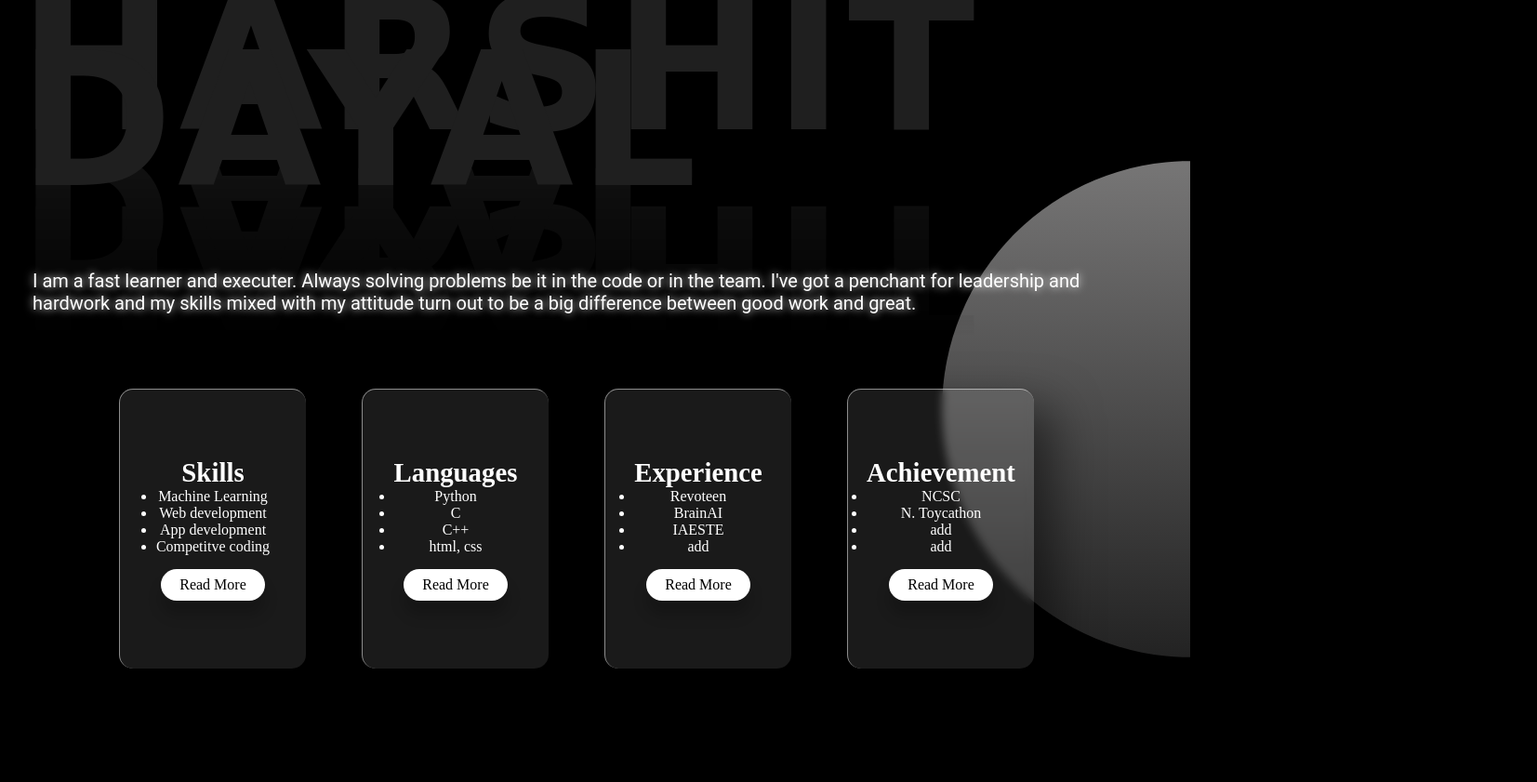
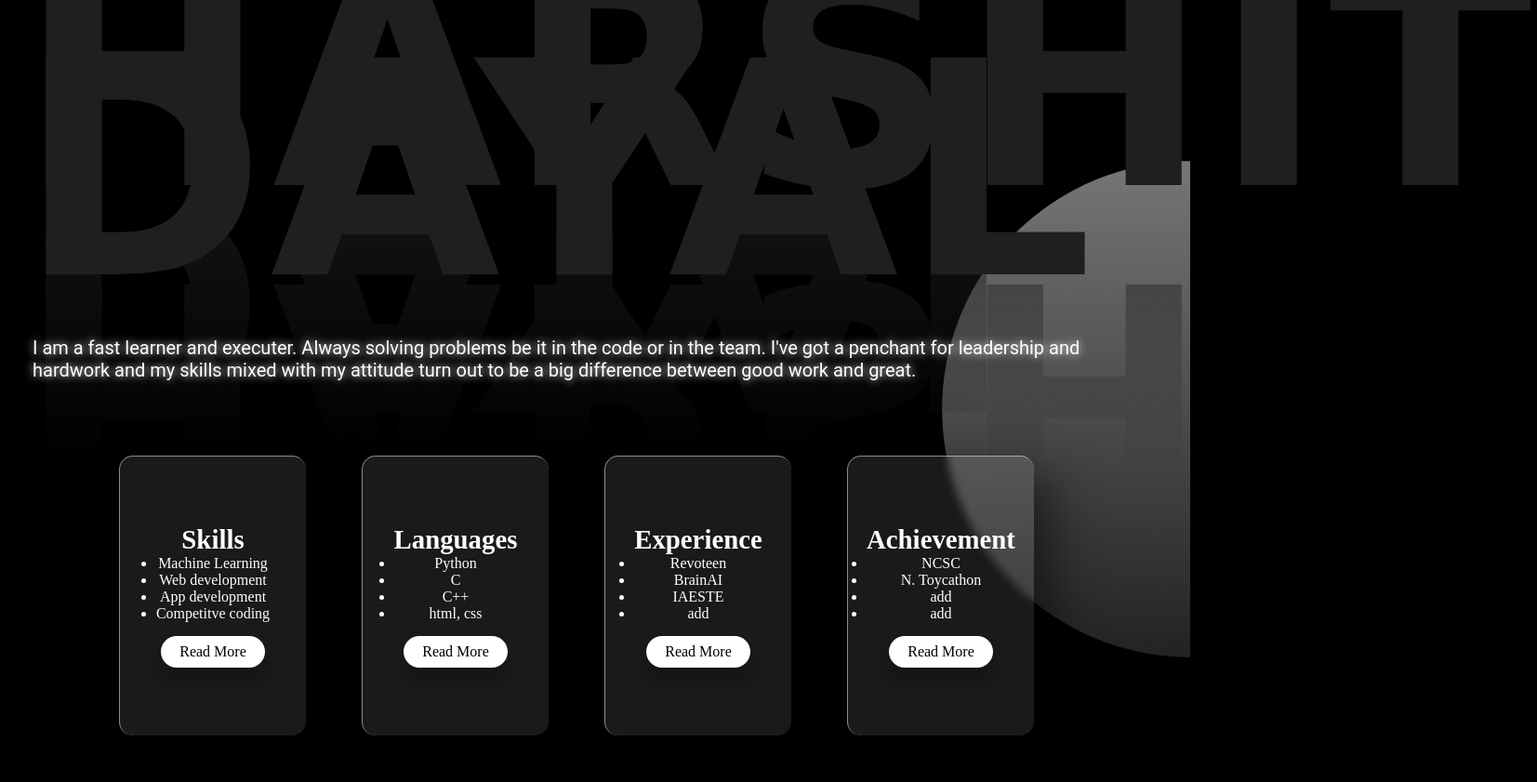
Before and after one commit to HVD27/Portfolio, a plain HTML site: page index.html in a window 1280 px wide. Shown: the whole page at 93% size, 1653 px wide, since content can reach past the window. Before the commit the page ends 800 px from the top, so only its background shows below. Drawn offline with Linux system fonts and the light colour scheme; some icons are missing; a web font is replaced by a local one.

Commit message:
Update style.css

```diff
--- a/style.css
+++ b/style.css
@@ -24,7 +24,7 @@ body:before{
     font-family: 'Zen Dots', cursive;
     padding: 20px;
     padding-top: 40px;
-    font-size: 100px;
+    font-size: 10em;
     letter-spacing: 5px;
     /*color: #0e3742;*/
     color: rgb(31, 31, 31);
```
